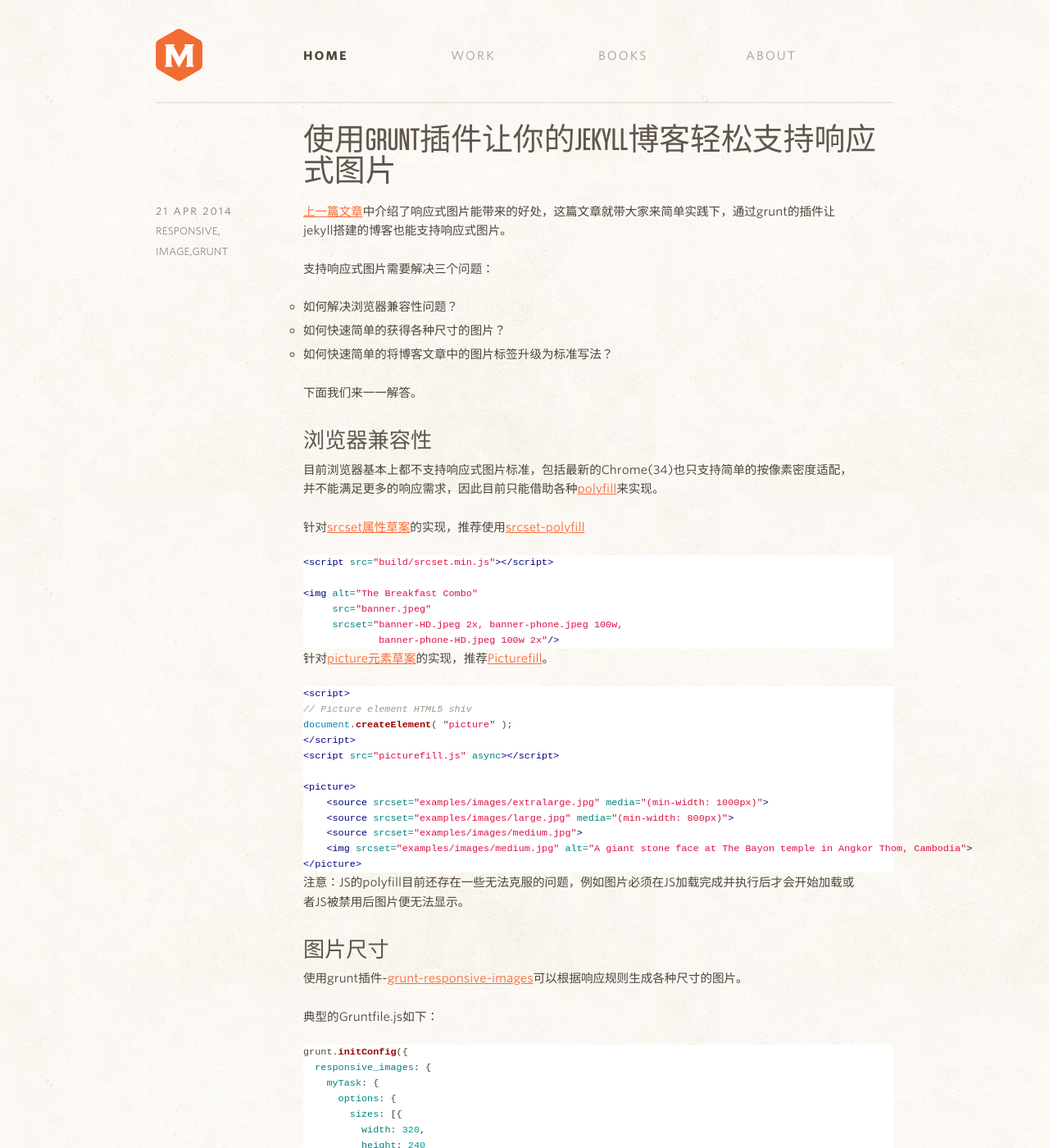
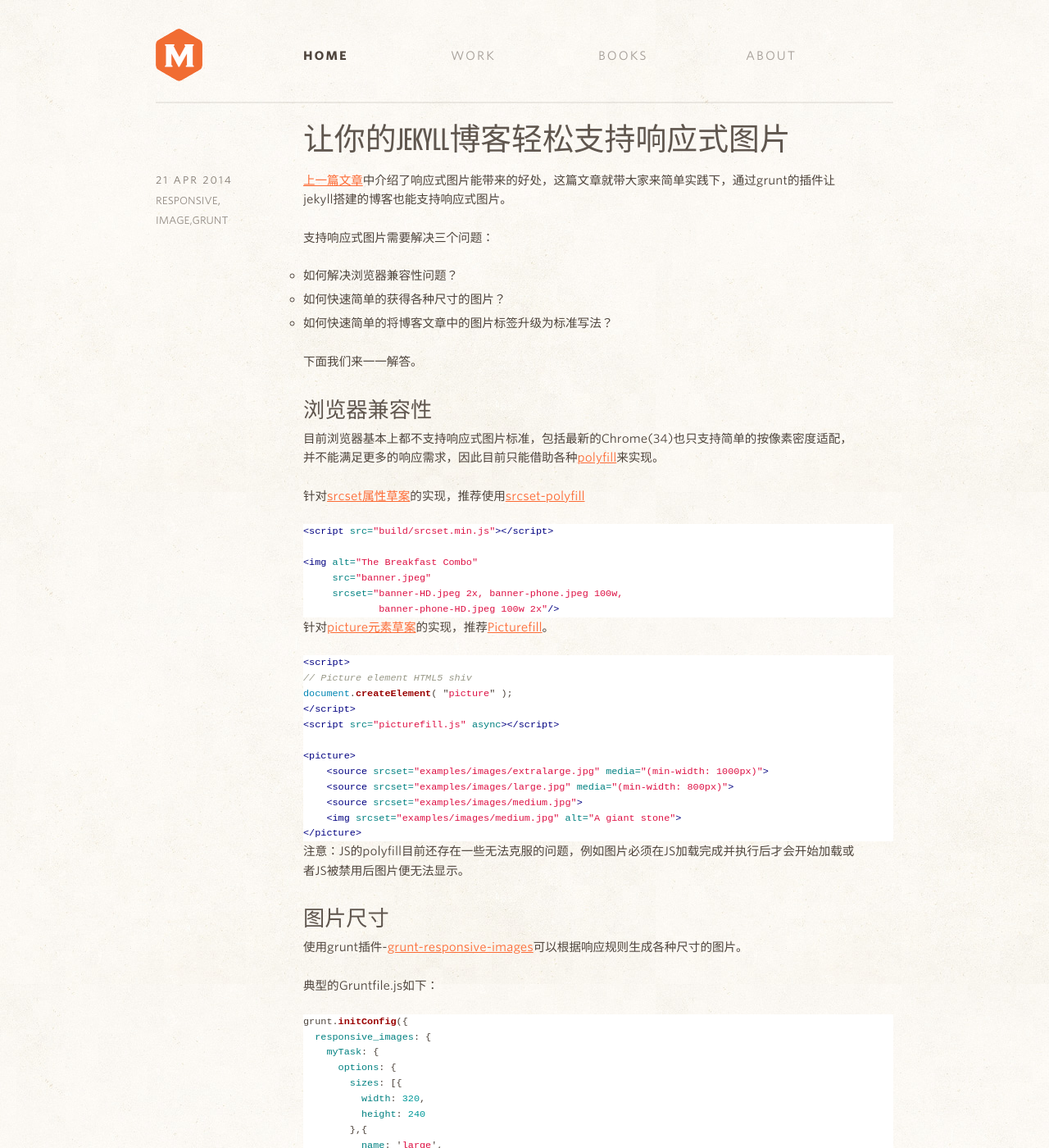
Before and after one commit to miller/miller.github.io, a Jekyll site: the page built from _posts/2014-04-21-通过GRUNT插件让jekyll轻松支持响应式图片.md, in a window 1280 px wide and 1400 px high. Shown: the whole window at 82% size. Built offline with Jekyll 4.4.1, drawn with Linux system fonts in a browser that asks for light colours; Markdown is read by kramdown in place of the engine named in the settings; comment, search, counter and statistics services are not loaded.

Commit message:
bug fixed

````diff
--- a/_posts/2014-04-21-通过GRUNT插件让jekyll轻松支持响应式图片.md
+++ b/_posts/2014-04-21-通过GRUNT插件让jekyll轻松支持响应式图片.md
@@ -1,6 +1,6 @@
 ---
 layout: post
-title:  "使用grunt插件让你的jekyll博客轻松支持响应式图片"
+title:  "让你的jekyll博客轻松支持响应式图片"
 date:   2014-04-21 10:00:00
 tags: responsive image,grunt
 ---
@@ -31,6 +31,7 @@
              banner-phone-HD.jpeg 100w 2x"/>
 ```
 
+
 针对[picture元素草案](http://picture.responsiveimages.org/)的实现，推荐[Picturefill](http://scottjehl.github.io/picturefill/)。
 
 
@@ -45,9 +46,10 @@
     <source srcset="examples/images/extralarge.jpg" media="(min-width: 1000px)">
     <source srcset="examples/images/large.jpg" media="(min-width: 800px)">
     <source srcset="examples/images/medium.jpg">
-    <img srcset="examples/images/medium.jpg" alt="A giant stone face at The Bayon temple in Angkor Thom, Cambodia">
+    <img srcset="examples/images/medium.jpg" alt="A giant stone">
 </picture>
 ```
+
 
 注意：JS的polyfill目前还存在一些无法克服的问题，例如图片必须在JS加载完成并执行后才会开始加载或者JS被禁用后图片便无法显示。
 
@@ -123,6 +125,7 @@
 })
 ```
 
+
 使用上述配置编译后，MD文件中的标签，例如`! [Webp compare tool](/img/raw/webp-tool.png)
 `将会被替换成如下内容：
 
@@ -136,11 +139,7 @@
 </picture>
 ```
 
+
 最后，实际的例子可以查看下面这张图片。
 
-<picture>
-    <source srcset="/img/resp/responsive-image-demo-flower-phone, /img/resp/responsive-image-demo-flower-phone@2x 2x" media="(max-width:500px)">
-    <source srcset="/img/resp/responsive-image-demo-flower-tablet, /img/resp/responsive-image-demo-flower-tablet@2x 2x" media="(max-width:800px)">
-    <source srcset="/img/resp/responsive-image-demo-flower-desktop, /img/resp/responsive-image-demo-flower-desktop@2x 2x" media="(min-width:800px)">
-    <img alt="响应式图片示例">
-</picture>
+![响应式图片示例](/img/raw/responsive-image-demo-flower.jpg)
````
